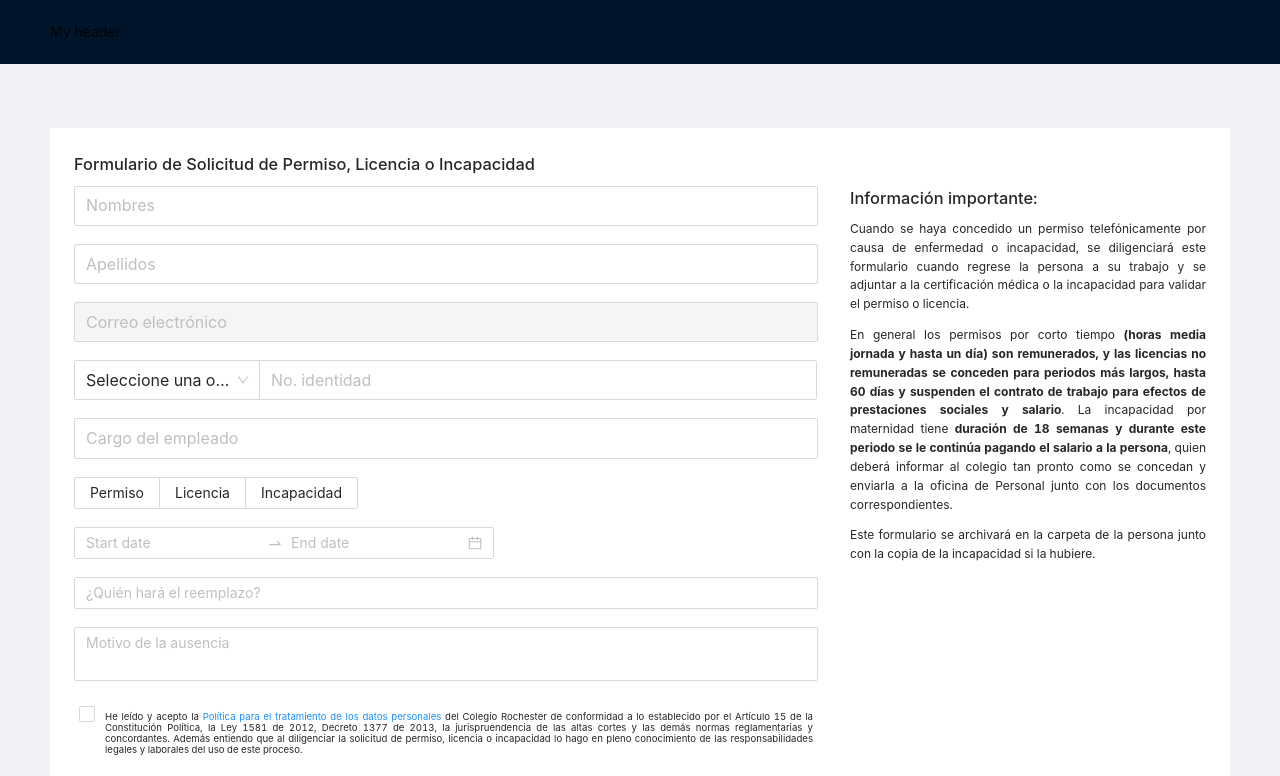
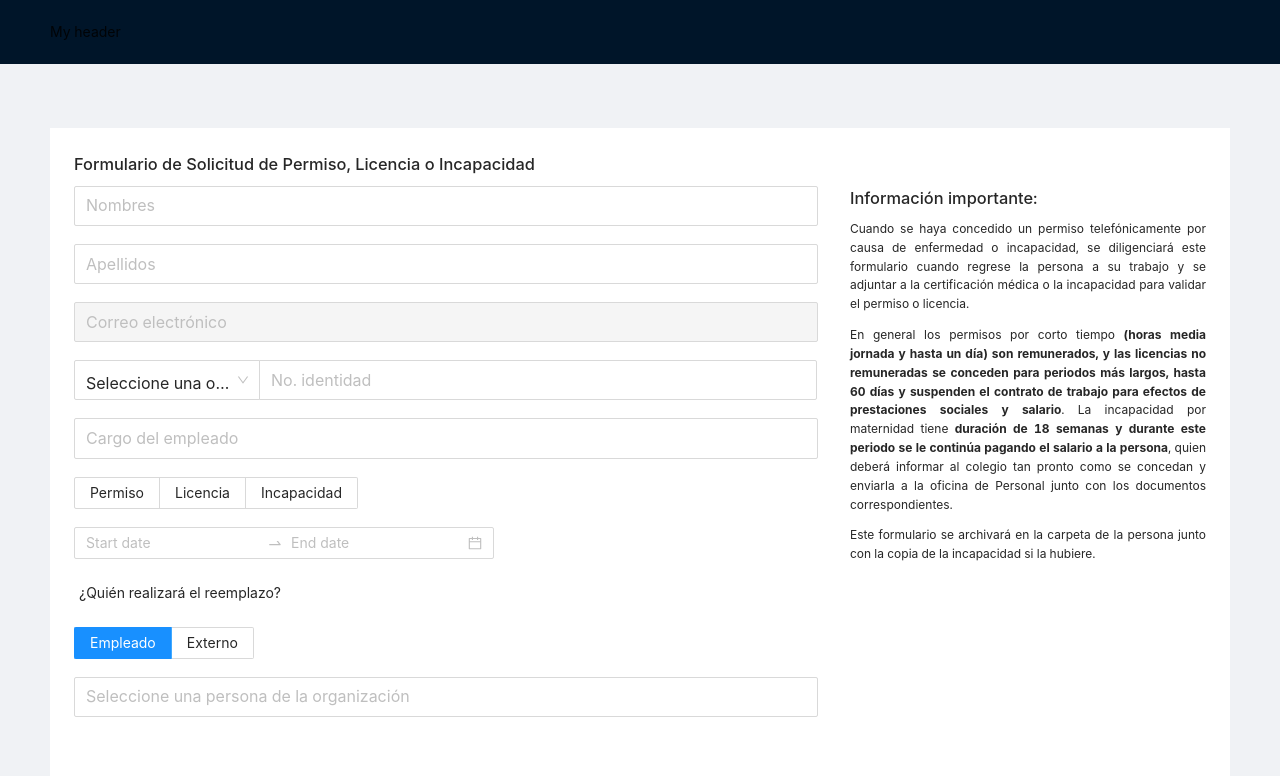
Before and after one commit to marcosaguileraely/adm-roch-apps, a React (Create React App) app: page / in a window 1280 px wide. Shown: the top 776 px of the page. Built offline with nearby package versions, Linux system fonts and the light colour scheme; no server answers.

Commit message:
update: select worker replacement type
- Now, the selector allows user select the [Empleado / Externo ] worker type. The code hides and shows the html elements (UI) elements.

- Some css styling added.

```diff
--- a/src/components/Permit/PermitForm/form.css
+++ b/src/components/Permit/PermitForm/form.css
@@ -13,3 +13,10 @@ span.span-in-line{
     display: inline !important;
     margin-right: 10px;
 }
+
+.ant-select-single:not(.ant-select-customize-input) .ant-select-selector {
+    width: 100%;
+    height: 40px !important;
+    padding: 3px 11px !important;
+    font-size: 16px !important;
+}
--- a/src/components/Permit/PermitForm/form.js
+++ b/src/components/Permit/PermitForm/form.js
@@ -17,23 +17,39 @@ const optionsWithDisabled = [
     { label: 'Incapacidad', value: 'Incapacidad' },
 ];
 
+const optionsWhoReplace = [
+    { label: 'Empleado', value: 'Empleado' },
+    { label: 'Externo', value: 'Externo' }
+];
+
 const Form = () => {
 
-    const [name, setName]             = useState('')
-    const [lastName, setLastName]     = useState('')
-    const [email, setEmail]           = useState('')
-    const [dniType, setDniType]       = useState('')
-    const [dni, setDni]               = useState('')
+    const DOMElement = document.querySelectorAll('input');
+
+    const [name, setName] = useState('')
+    const [lastName, setLastName] = useState('')
+    const [email, setEmail] = useState('')
+    const [dniType, setDniType] = useState('')
+    const [dni, setDni] = useState('')
     const [permitType, setPermitType] = useState('')
-    const [position, setPosition]     = useState('')
-    const [date, setDate]             = useState([])
-    const [coworker, setCoworker]     = useState('')
-    const [reason, setReason]         = useState('')
+    const [position, setPosition] = useState('')
+    const [date, setDate] = useState([])
+    const [replaceType, setReplaceType] = useState('Empleado')
+    const [coworker, setCoworker] = useState('')
+    const [externalWorker, setExternalWorker] = useState('')
+    const [reason, setReason] = useState('')
     const [isAgreeDisable, setAgreeDisable] = useState(true)
 
     const [personnelList, setPersonnelList] = useState([])
     const [personnelItemList, setPersonnelItemList] = useState([])
-    //const [counter, dispatch] = useReducer(reducer, initialState)
+
+    //UI - behaviour - hooks
+    const [hiddenInternalItem, setHiddenItemInternalEmployee] = useState('visible')
+    const [hiddenExternalItem, setHiddenItemExternalEmployee] = useState('hidden')
+
+    useEffect(() => {
+        fetchPersonnel()
+    }, [])
 
     const fetchPersonnel = async () => {
         const personnel = await net.getPersonnel()
@@ -43,42 +59,57 @@ const Form = () => {
         setPersonnelItemList(itemList)
     }
 
-    useEffect(() => {
-        fetchPersonnel()
-    }, [])
+    const changeName = (e) => setName(e.target.value)
+    const changeLastName = (e) => setLastName(e.target.value)
+    const changeEmail = (e) => setEmail(e.target.value)
+    const changeDniType = (e) => setDniType(e.label)
+    const changeDni = (e) => setDni(e.target.value)
+    const changePermitType = (e) => setPermitType(e.target.value)
+    const changePisition = (e) => setPosition(e.target.value)
+    const changeDate = (value, dateString) => setDate(dateString)
+    const selectCoworker = (value) => setCoworker(value)
+    const changeExternalWorkerName = (e) => {
+        console.log(e.target.value)
+        setExternalWorker(e.target.value)
+    }
+    const changeReason = (e) => setReason(e.target.value)
+    const changeAgree = (e) => setAgreeDisable(!e.target.checked)
 
-    const changeName       = (e) => setName(e.target.value)
-    const changeLastName   = (e) => setLastName(e.target.value)
-    const changeEmail      = (e) => setEmail(e.target.value)
-    const changeDniType    = (e) => setDniType(e.label)
-    const changeDni        = (e) => setDni(e.target.value)
-    const changePermitType = (e) => setPermitType(e.target.value)
-    const changePisition   = (e) => setPosition(e.target.value)
-    const changeDate       = (value, dateString) => setDate(dateString)
-    const selectCoworker   = (value) => setCoworker(value)
-    const changeReason     = (e) => setReason(e.target.value)
-    const changeAgree      = (e) => setAgreeDisable(!e.target.checked)
+    const changeReplaceType = (e) => {
+        setReplaceType(e.target.value)
+
+        if (e.target.value === 'Empleado') {
+            setHiddenItemInternalEmployee('visible')
+            setHiddenItemExternalEmployee('hidden')
+
+        } else {
+            setHiddenItemInternalEmployee('hidden')
+            setHiddenItemExternalEmployee('visible')
+        }
+    }
 
     const clearFields = () => {
         console.log("clear here!")
+        console.log(DOMElement)
+        //DOMElement[1].value = '';
+
     }
 
     const createTicket = () => {
         console.log("sending...")
-
-        var permit               = {}
-        permit.name              = name
-        permit.last_name         = lastName
-        permit.email             = email
-        permit.type_dni          = dniType
-        permit.dni               = dni
-        permit.position          = position
-        permit.permit_type       = permitType
+        var permit = {}
+        permit.name = name
+        permit.last_name = lastName
+        permit.email = email
+        permit.type_dni = dniType
+        permit.dni = dni
+        permit.position = position
+        permit.permit_type = permitType
         permit.permit_start_date = date[0] + ":00"
-        permit.permit_end_date   = date[1] + ":00"
-        permit.who_is_replacement= coworker
-        permit.permit_reason     = reason
-        permit.accept            = isAgreeDisable
+        permit.permit_end_date = date[1] + ":00"
+        permit.who_is_replacement = replaceType === 'Empleado' ? coworker : externalWorker
+        permit.permit_reason = reason
+        permit.accept = isAgreeDisable
 
         net.addPermitRequest(permit)
     }
@@ -88,9 +119,7 @@ const Form = () => {
             <Space id="space-form" direction="vertical" size={18}>
 
                 <Input size="large" placeholder="Nombres" onChange={e => changeName(e)} />
-
                 <Input size="large" placeholder="Apellidos" onChange={e => changeLastName(e)} />
-
                 <Input size="large" disabled placeholder="Correo electrónico" onChange={e => changeEmail(e)} />
 
                 <Input.Group compact>
@@ -108,7 +137,7 @@ const Form = () => {
                     <Input size="large" style={{ width: '75%' }} placeholder="No. identidad" onChange={e => changeDni(e)} />
                 </Input.Group>
 
-                <Input size="large" placeholder="Cargo del empleado" onChange={e => changePisition(e)}/>
+                <Input size="large" placeholder="Cargo del empleado" onChange={e => changePisition(e)} />
 
                 <Radio.Group
                     options={optionsWithDisabled}
@@ -124,21 +153,40 @@ const Form = () => {
                     onChange={changeDate}
                 />
 
+                <span className="span-in-line" >
+                    ¿Quién realizará el reemplazo?
+                </span>
+                <Radio.Group
+                    options={optionsWhoReplace}
+                    onChange={e => changeReplaceType(e)}
+                    value={replaceType}
+                    optionType="button"
+                    buttonStyle="solid"
+                />
+
                 <AutoComplete
-                    style={{ width: '100%' }}
+                    id="internal-replacement"
+                    style={{ width: '100%', height: 40, visibility: hiddenInternalItem }}
                     options={personnelItemList}
-                    placeholder="¿Quién hará el reemplazo?"
+                    placeholder="Seleccione una persona de la organización"
                     onSelect={selectCoworker}
                     filterOption={(inputValue, option) =>
                         option.value.toUpperCase().indexOf(inputValue.toUpperCase()) !== -1
                     }
                 />
 
+                <Input id="external-replacement"
+                    style={{ width: '100%', visibility: hiddenExternalItem }}
+                    size="large"
+                    placeholder="Ingrese el nombre de la persona o empresa externa"
+                    onChange={e => changeExternalWorkerName(e)}
+                />
+
                 <TextArea
                     value={reason}
                     onChange={e => changeReason(e)}
                     placeholder="Motivo de la ausencia"
-                    autoSize={{ minRows: 2 }}
+                    autoSize={{ minRows: 4 }}
                 />
 
                 <div>
@@ -158,7 +206,7 @@ const Form = () => {
                 </div>
 
             </Space>
-        </div>
+        </div >
     );
 }
 
--- a/src/index.js
+++ b/src/index.js
@@ -7,7 +7,7 @@ import App from './App';
 
 import 'antd/dist/antd.css';
 
-LogRocket.init('bihsjn/rcis-rochester');
+// LogRocket.init('bihsjn/rcis-rochester');
 
 ReactDOM.render(
     <App />,
```
